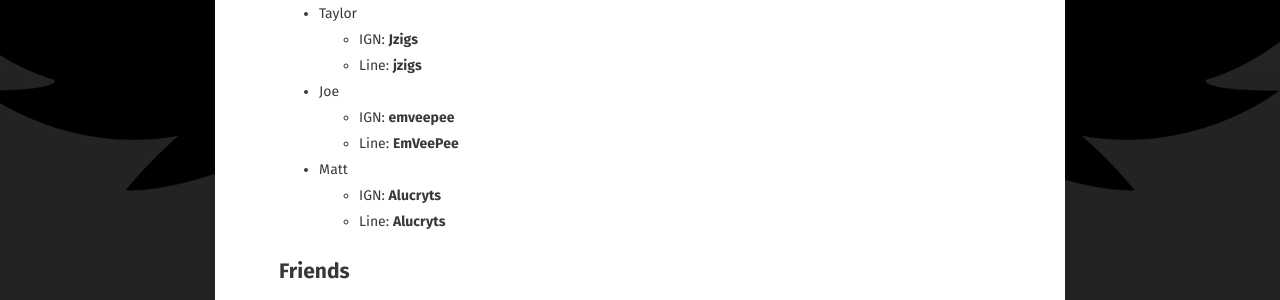
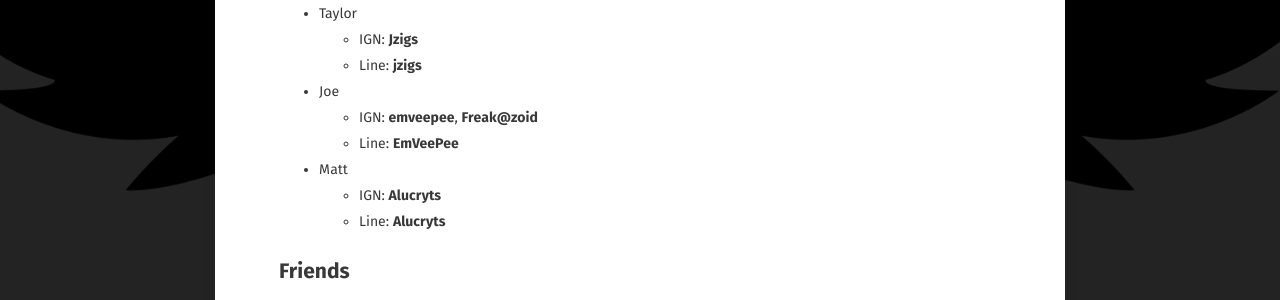
Before and after one commit to davk28/brokenluck.github.io, a Jekyll site: the page built from members/index.md, in a window 1280 px wide. Shown: the part 1328-1628 px from the top of the page. Built offline with Jekyll 4.4.1, drawn with Linux system fonts in a browser that asks for light colours; some web fonts are replaced.

Commit message:
Add Joe's alt to /members.

```diff
--- a/members/index.md
+++ b/members/index.md
@@ -49,7 +49,7 @@ comments: false
   * IGN: <b>Jzigs</b>
   * Line: <b>jzigs</b>
 * Joe
-  * IGN: <b>emveepee</b>
+  * IGN: <b>emveepee</b>, <b>Freak@zoid</b>
   * Line: <b>EmVeePee</b>
 * Matt
   * IGN: <b>Alucryts</b>
```
